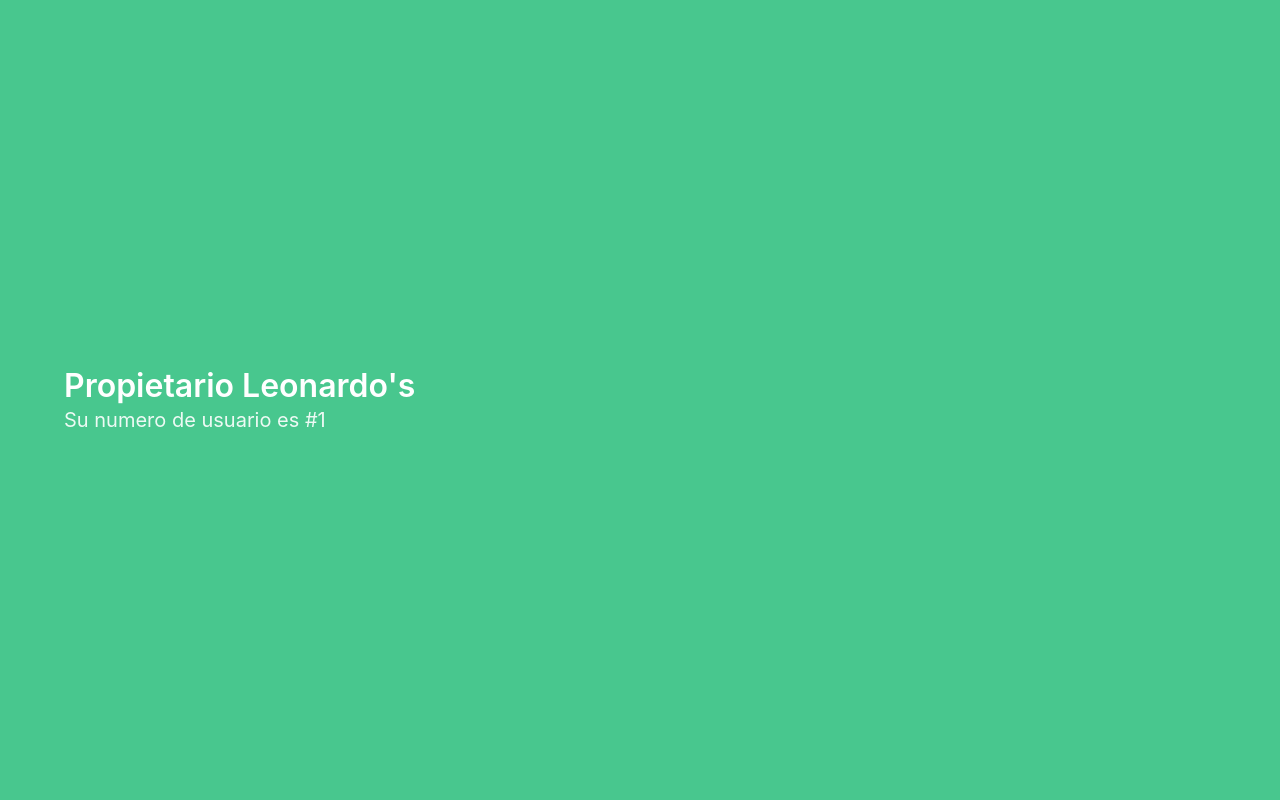
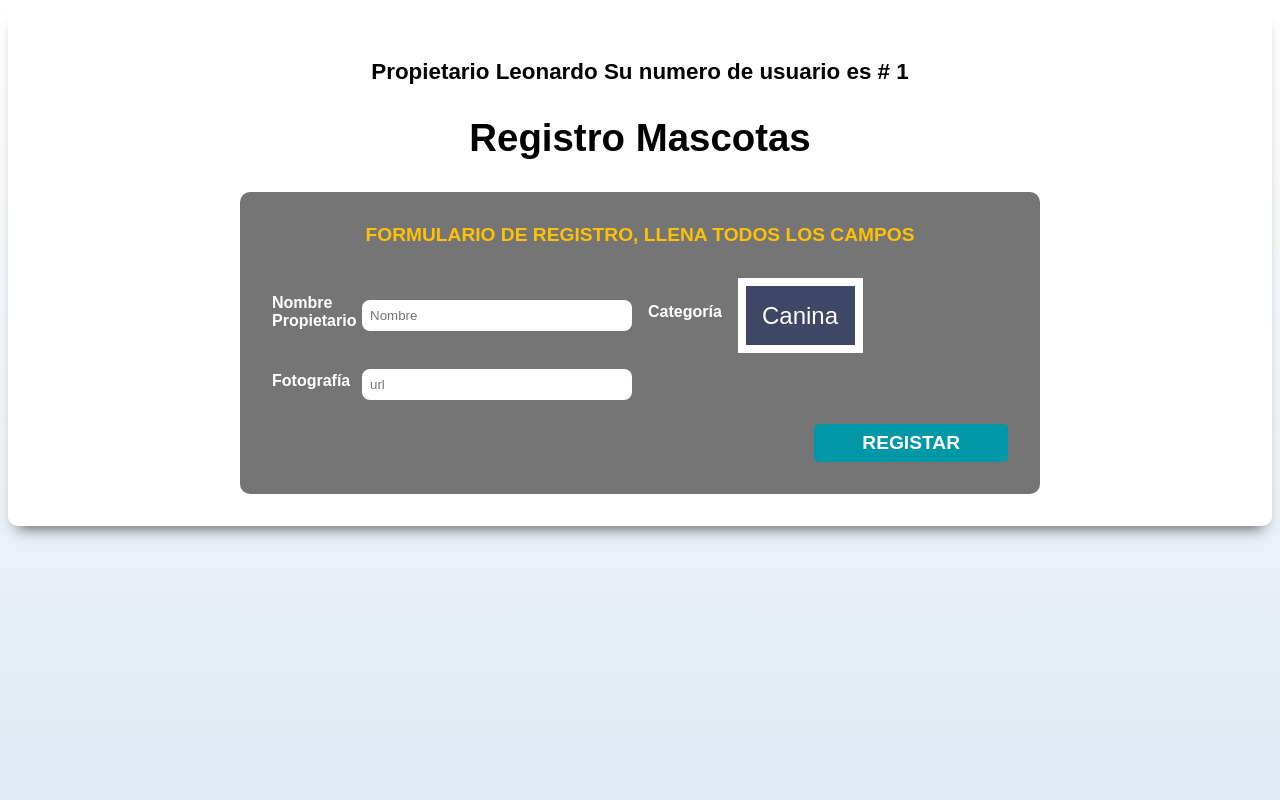
Before and after one commit to dzamoramu/DB2Taller5, a Flask app: page /profile in a window 1280 px wide. Run offline with Flask 2, Linux system fonts and the light colour scheme; the visitor is signed in with stand-in values (Sample User, id 1); some libraries are stand-ins or nearby versions.

Commit message:
FormularioRegistro

```diff
--- a/WorkShop 5/app.py
+++ b/WorkShop 5/app.py
@@ -24,7 +24,9 @@ users.append(User(id=3, username='David', password='somethingsimple'))
 
 
 app = Flask(__name__)
+app.config["TEMPLATES_AUTO_RELOAD"] = True
 app.secret_key = 'somesecretkeythatonlyishouldknow'
+
 
 @app.before_request
 def before_request():
--- /dev/null
+++ b/WorkShop 5/static/styles.css
@@ -0,0 +1,242 @@
+:root {
+  --blanco: #ffffff;
+  --primario: #FFC107;
+  --secundario: #0097A7;
+  --gris: #757575;
+  --oscuro: #212121;
+}
+html {
+  box-sizing: border-box;
+  min-height: 100%;
+  scroll-snap-type: y mandatory;
+}
+*, *:before, *:after {
+  box-sizing: inherit;
+}
+p {
+  line-height: 2;
+}
+body {
+  font-family: 'Krub', sans-serif;
+  background-image: linear-gradient(to top, #dfe9f3 0%, white 100%);
+  min-height: 100%;
+
+}
+h1 {
+  font-size: 1.4rem;
+}
+h1 span {
+  font-size: 1.4rem;
+}
+h1, h2, h3 {
+  text-align: center;
+}
+h2 {
+  font-size: 2.4rem;
+}
+h3 {
+  color: var(--secundario);
+  font-weight: 400;
+  font-size: 1.6rem;
+}
+.contenedor {
+  margin: 0 auto;
+  max-width: 1200px;
+}
+.sombra {
+  padding: 2rem;
+  margin-bottom: 3rem;
+  background-color: rgba(255, 255, 255, 1);
+  border-radius: 10px;
+  -webkit-box-shadow: 0px 11px 15px -9px rgba(0,0,0,0.63);
+  -moz-box-shadow: 0px 11px 15px -9px rgba(0,0,0,0.63);
+  box-shadow: 0px 11px 15px -9px rgba(0,0,0,0.63);
+}
+.nav-bg {
+  background-color: var(--secundario);
+}
+.navegacion {
+  scroll-snap-align: center;
+  scroll-snap-stop: always;
+  display: flex;
+  flex-direction: column;
+  align-items: center;
+}
+@media (min-width:768px) {
+  .navegacion {
+      flex-direction: row;
+      justify-content: space-between;
+  }
+}
+.navegacion a{
+  padding: 1rem 2rem;
+  color: var(--blanco);
+  text-decoration: none;
+  font-size: 1.4rem;
+  font-weight: 700;
+}
+.navegacion a:hover {
+  background-color: var(--primario);
+  color: var(--oscuro);
+}
+.navegacion a:last-of-type {
+  margin-bottom:0;
+}
+@media (min-width:768px) {
+  .navegacion a{
+      margin-bottom: 0;
+  }
+}
+.hero {
+  height: 450px;
+  margin-bottom: 2rem;
+  position: relative;
+}
+.contenido-hero {
+  background-color: rgb(0 0 0 / 70%); /** Otra opción **/
+  background-color: rgba(0, 0, 0, .7);
+  position: absolute;
+  width: 100%;
+  height: 100%;
+  display: flex;
+  flex-direction: column;
+ align-items: center;
+ justify-content: center;
+}
+
+.contenido-hero h2,
+.contenido-hero p {
+  color: var(--blanco);
+}
+.boton {
+  background-color: var(--secundario);
+  color: var(--blanco);
+  margin-top: .5rem;
+  padding: .5rem 3rem;
+  border-radius: 5px;
+  font-weight: 700;
+  text-decoration: none;
+  text-transform: uppercase;
+  font-size: 1.2rem;
+  border:none;
+}
+.boton:hover{
+  cursor: pointer;
+}
+.servicios {
+  scroll-snap-align: center;
+  scroll-snap-stop: always;
+}
+@media (min-width:768px) {
+  .servicios {
+      display: grid;
+      grid-template-columns: 33.3% 33.3% 33.3%;
+      column-gap: 1rem;
+  }
+}
+.servicio {
+  text-align:center;
+}
+.servicio {
+  display: flex;
+  flex-direction: column;
+  align-items: center;
+}
+
+.formulario {
+  background-color: var(--gris);
+  padding: 2rem;
+  border-radius: 10px;
+  scroll-snap-align: center;
+  scroll-snap-stop: always;
+}
+.formulario legend {
+  text-align: center;
+  font-size: 1.2rem;
+  color: var(--primario);
+  margin-bottom: 2rem;
+  display: block;
+  text-transform: uppercase;
+  font-weight: 700;
+}
+@media (min-width:768px) {
+  .formulario {
+      max-width: 800px;
+      margin: 0 auto;
+  }
+}
+.contenedor-campos {
+  display: flex;
+  justify-content: space-between;
+  flex-wrap: wrap;
+}
+
+.campo {
+  margin-bottom: 1rem;
+  width: 100%;
+}
+@media (min-width:480px) {
+  .campo {
+      display: flex;
+      align-items: center;
+  }
+}
+@media (min-width: 768px) {
+  .campo{
+      flex: 0 0 calc(50% - .5rem)
+  }
+}
+.campo label {
+  color: var(--blanco);
+  font-weight: 700;
+  margin-bottom: .5rem;
+  display: block;
+}
+@media (min-width:480px) {
+  .campo label {
+      flex: 0 0 90px;
+  }
+}
+.campo input[type="text"],
+.campo input[type="text"],
+.campo input[type="text"],
+.campo textarea {
+  width: 100%;
+  padding: .5rem;
+  border: none;
+  border-radius: .5rem;
+}
+@media (min-width: 768px) {
+  :is(.campo) :is(
+      input[type="text"],
+      input[type="text"],
+      input[type="tel"],
+      textarea ) {
+      flex: 1;
+  }
+}
+
+.w-100{
+  flex: 0 0 100%;
+}
+.campo textarea {
+  height: 4rem;
+}
+
+.enviar {
+  display: flex;
+  justify-content: flex-end;
+}
+.formulario__campo {
+  border: 0.5rem solid #ffffff;
+  background-color: rgba(11, 28, 83, 0.514);
+  color: #ffffff;
+  font-size: 1.5rem;
+  font-family: Arial, Helvetica, sans-serif;
+  padding: 1rem;
+  appearance: none;
+}
+
+.footer {
+  text-align: center;
+}
--- a/WorkShop 5/templates/profile.html
+++ b/WorkShop 5/templates/profile.html
@@ -1,24 +1,52 @@
 <!DOCTYPE html>
 <html>
+
 <head>
   <meta charset="utf-8">
   <meta name="viewport" content="width=device-width, initial-scale=1">
   <title>Profile Page</title>
-    <link rel="stylesheet" href="https://cdn.jsdelivr.net/npm/bulma@0.8.0/css/bulma.min.css">
+  <link rel="stylesheet" href="{{ url_for('static', filename='../static/styles.css') }}">
   <script defer src="https://use.fontawesome.com/releases/v5.3.1/js/all.js"></script>
+
 </head>
+
 <body>
   <section class="hero is-success is-fullheight">
-      <div class="hero-body">
-        <div class="container">
+    <div class="hero-body Contenedor sombra">
       <h1 class="title">
-            Propietario {{g.user.username}}'s
+        Propietario {{g.user.username}} Su numero de usuario es # {{g.user.id}}
       </h1>
-          <h2 class="subtitle">
-            Su numero de usuario es #{{g.user.id}}
-          </h2>
+      <div id="contacto" class="contacto">
+        <h2>Registro Mascotas</h2>
+        <form class="formulario" action="#" method="POST">
+          <legend>Formulario de Registro, llena todos los campos</legend>
+          <div class="contenedor-campos">
+            <div class="campo">
+              <label>Nombre Propietario</label>
+              <input type="text" name="nombre" placeholder="Nombre" required>
+            </div>
+            <div class="campo">
+              <label>Categoría</label>
+              <select class="formulario__campo">
+                <option>Canina</option>
+                <option>Felina</option>
+              </select>
+            </div>
+            <div class="campo">
+              <label>Fotografía </label>
+              <input type="text" name="telefono" placeholder="url">
+          </div>
+          </div>
+          <!--.contenedor-campos-->
+          <div class="enviar">
+            <input class="boton" type="submit" value="Registar">
+          </div>
+        </form>
+      </div>
+
     </div>
     </div>
   </section>
 </body>
+
 </html>
```
Lines whose indentation alone changed are shown as unchanged.
